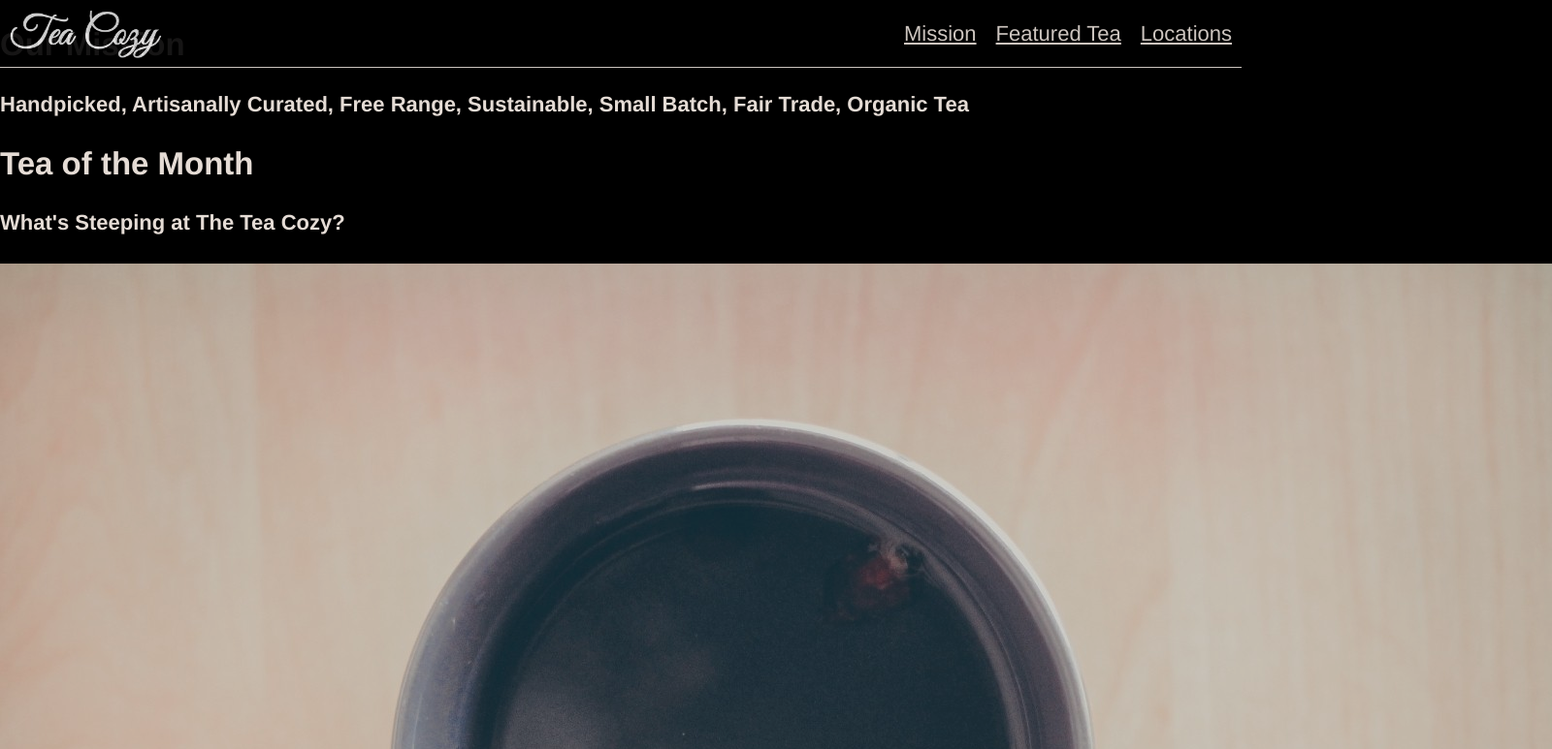
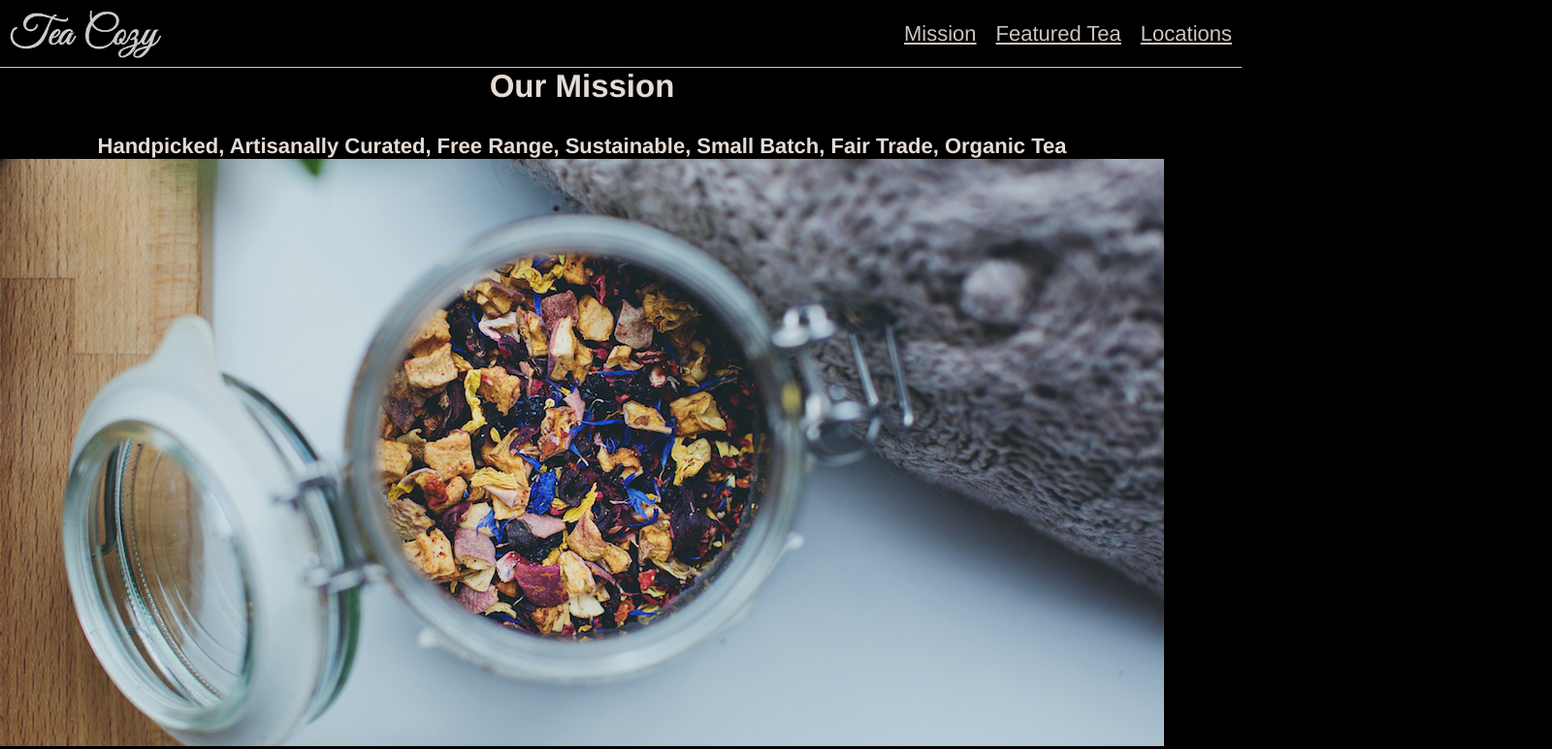
Before and after one commit to Nadiafa/teaCozy, a plain HTML site: page index.html in a window 1280 px wide. Shown: the top 773 px of the page at 97% size, 1600 px wide, since content can reach past the window. Drawn offline with Linux system fonts and the light colour scheme.

Commit message:
Add styles for h1, h4, and first main image

```diff
--- a/resources/css/style.css
+++ b/resources/css/style.css
@@ -35,3 +35,99 @@ nav a {
   color: seashell;
   margin-left: 20px;
 }
+
+/*MAIN CONTENT*/
+
+h2, h4 {
+  width: 100%;
+  text-align: center;
+  flex-wrap: wrap;
+}
+.mission {
+    background-image: url("../images/mission-background.jpeg");
+    width: 1200px;
+    height: 700px;
+    position: relative;
+    top: 43px;
+    margin-bottom: 60px;  /*!!!!!!!!*/
+}
+
+.mission .content {
+  background-color: black;
+}
+/*<div class="main">
+  <div class="mission">
+    <div class="content">
+      <h2 id="mission">Our Mission</h2>
+      <h4>Handpicked, Artisanally Curated, Free Range, Sustainable, Small Batch, Fair Trade, Organic Tea</h4>
+    </div>
+  </div>
+
+  <div class="teaOfTheMonth" id="teaOfTheMonth">
+    <div class="content secondary">
+      <h2 id="teaOfTheMonth">Tea of the Month</h2>
+      <h4>What's Steeping at The Tea Cozy?</h4>
+    </div>
+    <div class="products">
+      <div class="item">
+        <img src="resources/images/berryblitz.jpeg" alt="Fall Berry Blitz Tea">
+        <span>Fall Berry Blitz Tea</span>
+      </div>
+      <div class="item">
+        <img src="resources/images/spiced-rum.jpeg" alt="Spiced Rum Tea">
+        <span>Spiced Rum Tea</span>
+      </div>
+      <div class="item">
+        <img src="resources/images/donut.jpeg" alt="Seasonal Donuts">
+        <span>Seasonal Donuts</span>
+      </div>
+      <div class="item">
+        <img src="resources/images/myrtle-ave.jpeg" alt="Myrtle Ave Tea">
+        <span>Myrtle Ave Tea</span>
+      </div>
+      <div class="item">
+        <img src="resources/images/bedford-bizarre.jpeg" alt="Bedford Bizarre Tea">
+        <span>Bedford Bizarre Tea</span>
+      </div>
+    </div></div>
+
+  <div class="locations">
+    <div class="content secondary">
+      <h2 id="locations">Locations</h2>
+    </div>
+    <div class="location">
+      <div class="address">
+        <h3>Downtown</h3>
+        <p>384 West 4th St</p>
+        <p>Suite 108</p>
+        <p>Portland, Maine</p>
+      </div>
+      <div class="address">
+        <h3>East Bayside</h3>
+        <p>3433 Phisherman's Avenue</p>
+        <p>(Northwest Corner)</p>
+        <p>Portland, Maine</p>
+      </div>
+      <div class="address">
+        <h3>Oakdale</h3>
+        <p>515 Crescent Avenue</p>
+        <p>Second Floor</p>
+        <p>Portland, Maine</p>
+      </div>
+    </div>
+  </div>
+
+  <div class="contact">
+    <div class="content">
+      <h2>The Tea Cozy</h2>
+      <div class="contactDetails">
+        <span>contact@theteacozy.com</span>
+        <span>917-555-8904</span>
+      </div>
+    </div>
+  </div>
+*/
+.item img {
+  width: 300px;
+  height: 200px;
+}
```
